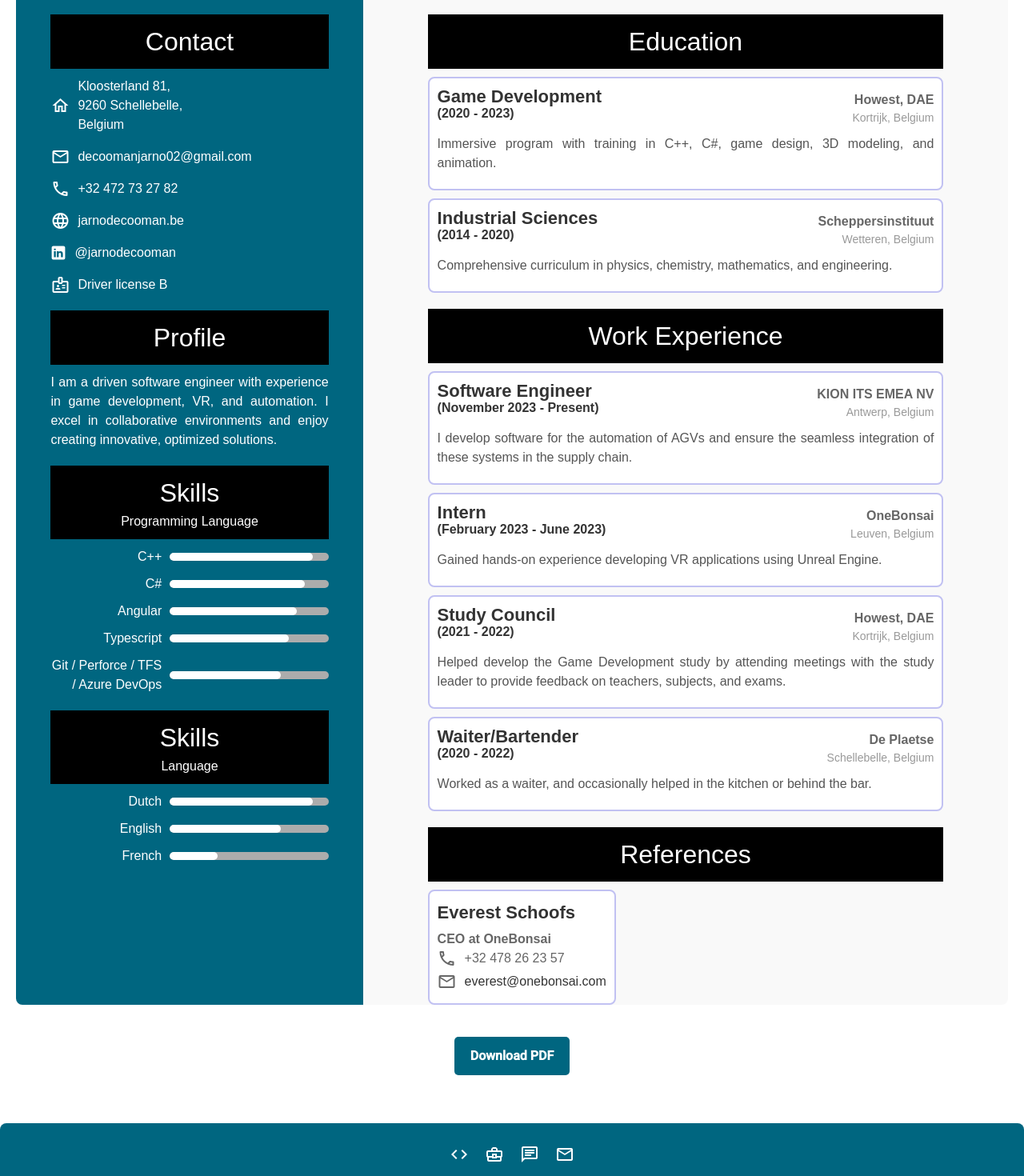
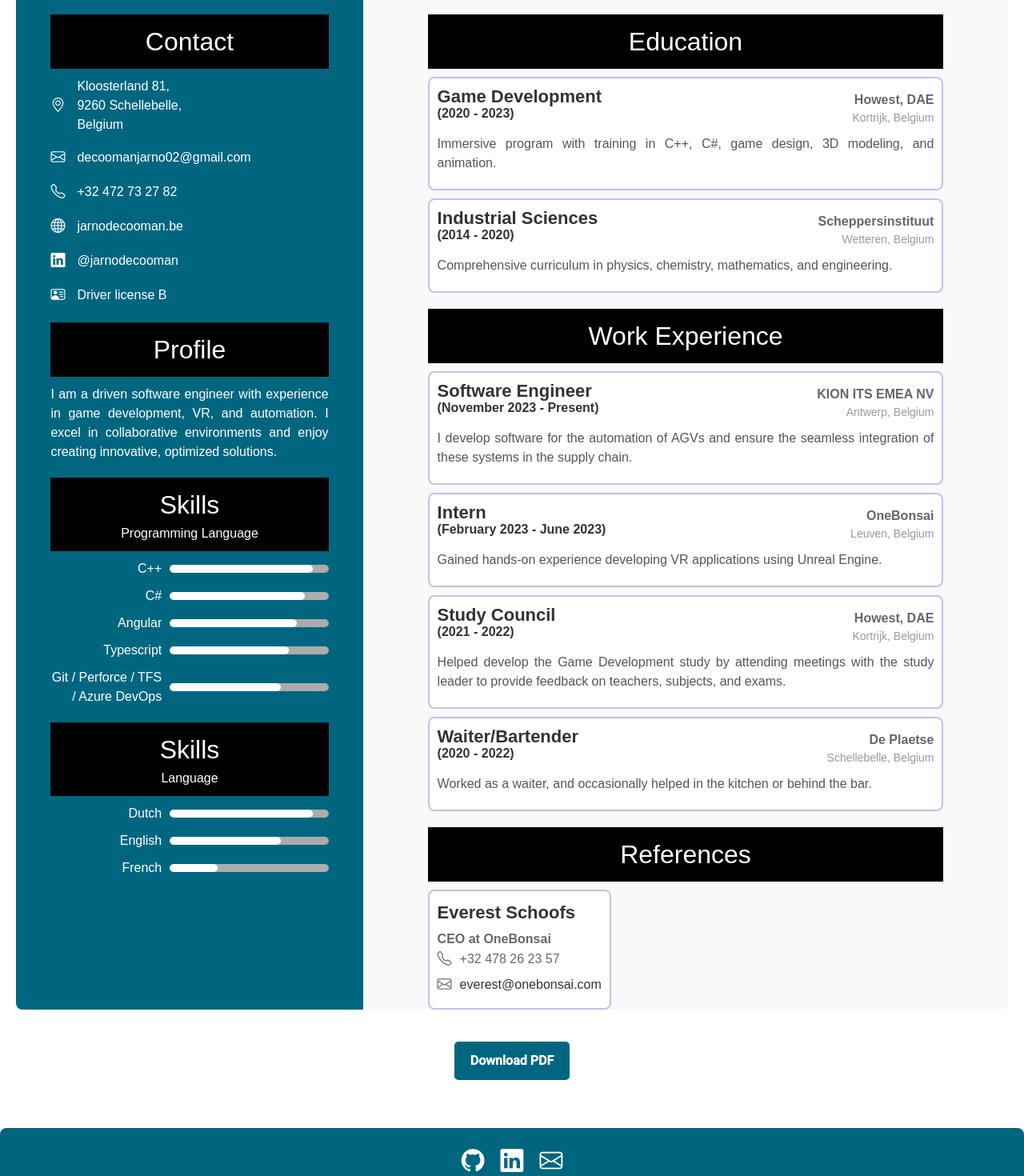
Before and after one commit to DeCoomanJarno/Portfolio, an Angular app: page /Resume in a window 1280 px wide. Shown: the part 280-1750 px from the top of the page at 80% size. Built offline with nearby package versions, Linux system fonts and the light colour scheme.

Commit message:
fix icons

```diff
--- a/src/app/Core/Components/Footer/footer.component.html
+++ b/src/app/Core/Components/Footer/footer.component.html
@@ -1,17 +1,14 @@
 <div class="footer">
     <div class="footer-content">
       <div class="social-icons">
-        <a href="https://github.com/your-username" target="_blank" aria-label="GitHub">
-          <i class="material-icons-outlined">code</i>
+        <a href="{{commonDataService.CommonData?.Github_URL}}" target="_blank" aria-label="GitHub">
+          <i class="bi-github"></i>
         </a>
-        <a href="https://www.linkedin.com/in/your-profile" target="_blank" aria-label="LinkedIn">
-          <i class="material-icons-outlined">business_center</i>
+        <a href="{{commonDataService.CommonData?.LinkedIn_URL}}" target="_blank" aria-label="LinkedIn">
+          <i class="bi-linkedin"></i>
         </a>
-        <a href="https://twitter.com/your-handle" target="_blank" aria-label="Twitter">
-          <i class="material-icons-outlined">chat</i>
-        </a>
-        <a href="mailto:your-email@example.com" aria-label="Email">
-          <i class="material-icons-outlined">mail_outline</i>
+        <a href="mailto:{{commonDataService.CommonData?.Contact?.Email}}" aria-label="Email">
+          <i class="bi-envelope"></i>
         </a>
       </div>
       <p>© {{ currentYear }} {{ commonDataService.CommonData?.FullName }}. All rights reserved.</p>
--- a/src/app/Core/Components/Footer/footer.component.ts
+++ b/src/app/Core/Components/Footer/footer.component.ts
@@ -1,10 +1,14 @@
 import { Component } from '@angular/core';
-import { CommonData, CommonDataService } from '../../Services/common-data.service';
+import { CommonDataService } from '../../Services/common-data.service';
+import { library } from '@fortawesome/fontawesome-svg-core';
+import { FontAwesomeModule } from '@fortawesome/angular-fontawesome';
+import { fab } from '@fortawesome/free-brands-svg-icons'; // For brand icons
+
 
 @Component({
   selector: 'app-footer',
   standalone: true,
-  imports: [],
+  imports: [FontAwesomeModule],
   templateUrl: './footer.component.html',
   styleUrl: './footer.component.css' ,
 
@@ -12,5 +16,7 @@ import { CommonData, CommonDataService } from '../../Services/common-data.servic
 export class FooterComponent {
   currentYear: number = new Date().getFullYear();
 
-  constructor(public commonDataService: CommonDataService) {}
+  constructor(public commonDataService: CommonDataService) {
+    library.add(fab); // Add all solid and brand icons to the library}
+  }
 }
--- a/src/app/Resume/Components/resume-page/resume-page.component.css
+++ b/src/app/Resume/Components/resume-page/resume-page.component.css
@@ -108,9 +108,10 @@
 
 /* Styling for icons in the contact list */
 .icon {
-  margin-right: 10px;
+  margin-right: 15px;
   display: flex;
   align-items: center;
+  font-size: 18px;
 }
 
 /* Ensure long text in .data elements wraps */
--- a/src/app/Resume/Components/resume-page/resume-page.component.html
+++ b/src/app/Resume/Components/resume-page/resume-page.component.html
@@ -11,13 +11,13 @@
             <div class="contact-list">
                 <p>
                     <span class="icon">
-                        <i class="material-icons-outlined">home</i>
+                        <i class="bi-geo-alt"></i>
                     </span>
                     <span class="data" [innerHTML]="resumeData.Contact.Address.replaceAll(', ',',\<br\>')"></span>
                 </p>
                 <p>
                     <span class="icon">
-                        <i class="material-icons-outlined">mail</i>
+                        <i class="bi-envelope"></i>
                     </span>
                     <span class="data">
                         <a href="mailto:{{ commonDataService.CommonData?.Contact?.Email }}">{{ commonDataService.CommonData?.Contact?.Email }}</a>
@@ -25,13 +25,13 @@
                 </p>
                 <p>
                     <span class="icon">
-                        <i class="material-icons-outlined">phone</i>
+                        <i class="bi-telephone"></i>
                     </span>
                     <span class="data">{{ commonDataService.CommonData?.Contact?.Phone }}</span>
                 </p>
                 <p>
                     <span class="icon">
-                        <i class="material-icons-outlined">language</i>
+                        <i class="bi-globe"></i>
                     </span>
                     <span class="data">
                         <a href="http://{{ commonDataService.CommonData?.Website }}">{{ commonDataService.CommonData?.Website }}</a>
@@ -39,12 +39,7 @@
                 </p>
                 <p>
                     <span class="icon">
-                        <svg xmlns="http://www.w3.org/2000/svg" x="0px" y="0px" width="20" height="20" fill="white"
-                            viewBox="0 0 50 50">
-                            <path
-                                d="M41,4H9C6.24,4,4,6.24,4,9v32c0,2.76,2.24,5,5,5h32c2.76,0,5-2.24,5-5V9C46,6.24,43.76,4,41,4z M17,20v19h-6V20H17z M11,14.47c0-1.4,1.2-2.47,3-2.47s2.93,1.07,3,2.47c0,1.4-1.12,2.53-3,2.53C12.2,17,11,15.87,11,14.47z M39,39h-6c0,0,0-9.26,0-10 c0-2-1-4-3.5-4.04h-0.08C27,24.96,26,27.02,26,29c0,0.91,0,10,0,10h-6V20h6v2.56c0,0,1.93-2.56,5.81-2.56 c3.97,0,7.19,2.73,7.19,8.26V39z">
-                            </path>
-                        </svg>
+                        <i class="bi-linkedin"></i>
                     </span>
                     <span class="data">
                         <a href="{{ commonDataService.CommonData?.LinkedIn_URL }}">{{ resumeData.Contact.LinkedIn_Preview }}</a>
@@ -52,7 +47,7 @@
                 </p>
                 <p>
                     <span class="icon">
-                        <i class="material-icons-outlined">badge</i>
+                        <i class="bi-person-vcard"></i>
                     </span>
                     <span class="data">{{ resumeData.Contact.Driverlicense }}</span>
                 </p>
@@ -157,13 +152,13 @@
                     <p class="Company">{{ ref.Title }}</p>
                     <div class="ContactInfo">
                         <span class="icon">
-                            <i class="material-icons-outlined">phone</i>
+                            <i class="bi-telephone"></i>
                         </span>
                         <span class="Phone">{{ ref.Phone }}</span>
                     </div>
                     <div class="ContactInfo">
                         <span class="icon">
-                            <i class="material-icons-outlined">email</i>
+                            <i class="bi-envelope"></i>
                         </span>
                         <span class="Email">
                             <a href="mailto:{{ ref.Email }}">{{ ref.Email }}</a>
--- a/src/app/app.component.ts
+++ b/src/app/app.component.ts
@@ -1,7 +1,5 @@
-import { Component, OnInit } from '@angular/core';
-import {  Router, NavigationEnd, RouterOutlet, RouterModule, ActivatedRoute } from '@angular/router';
-import { Title } from '@angular/platform-browser';
-import { filter, map } from 'rxjs/operators';
+import { Component } from '@angular/core';
+import {  RouterModule } from '@angular/router';
 import { HeaderComponent } from './Core/Components/header/header.component';
 import { FooterComponent } from './Core/Components/Footer/footer.component';
 
@@ -9,17 +7,12 @@ import { FooterComponent } from './Core/Components/Footer/footer.component';
   standalone: true,
   selector: 'app-root',
   templateUrl: './app.component.html',
-  imports: [RouterOutlet, HeaderComponent, RouterModule, FooterComponent],
+  imports: [HeaderComponent, RouterModule, FooterComponent],
   styleUrls: ['./app.component.css']
 })
-export class AppComponent implements OnInit {
-  public fallbackTitle: string = 'Portfolio';  // Fallback title
+export class AppComponent{
 
   constructor(
-    private router: Router,
-    private titleService: Title
   ) {}
 
-  ngOnInit(): void {
-  }
 }
--- a/src/index.html
+++ b/src/index.html
@@ -7,9 +7,7 @@
   <meta name="viewport" content="width=device-width, initial-scale=1">
   <link rel="icon" type="image/x-icon" href="Resources/Logo.png">
   <link href="https://fonts.googleapis.com/css2?family=Roboto:wght@300;400;500&display=swap" rel="stylesheet">
-  <link href="https://fonts.googleapis.com/icon?family=Material+Icons" rel="stylesheet">
-  <link rel="stylesheet" href="https://fonts.googleapis.com/icon?family=Material+Icons+Outlined">
-  <link rel="stylesheet" href="https://cdnjs.cloudflare.com/ajax/libs/font-awesome/6.0.0-beta3/css/all.min.css">
+  <link rel="stylesheet" href="https://cdn.jsdelivr.net/npm/bootstrap-icons@1.11.3/font/bootstrap-icons.min.css">
 
 </head>
 <body class="mat-typography">
```
Also changed, not shown: package.json (+17 -7 lines), 1 other file (tests, documents, lock files or other folders).
